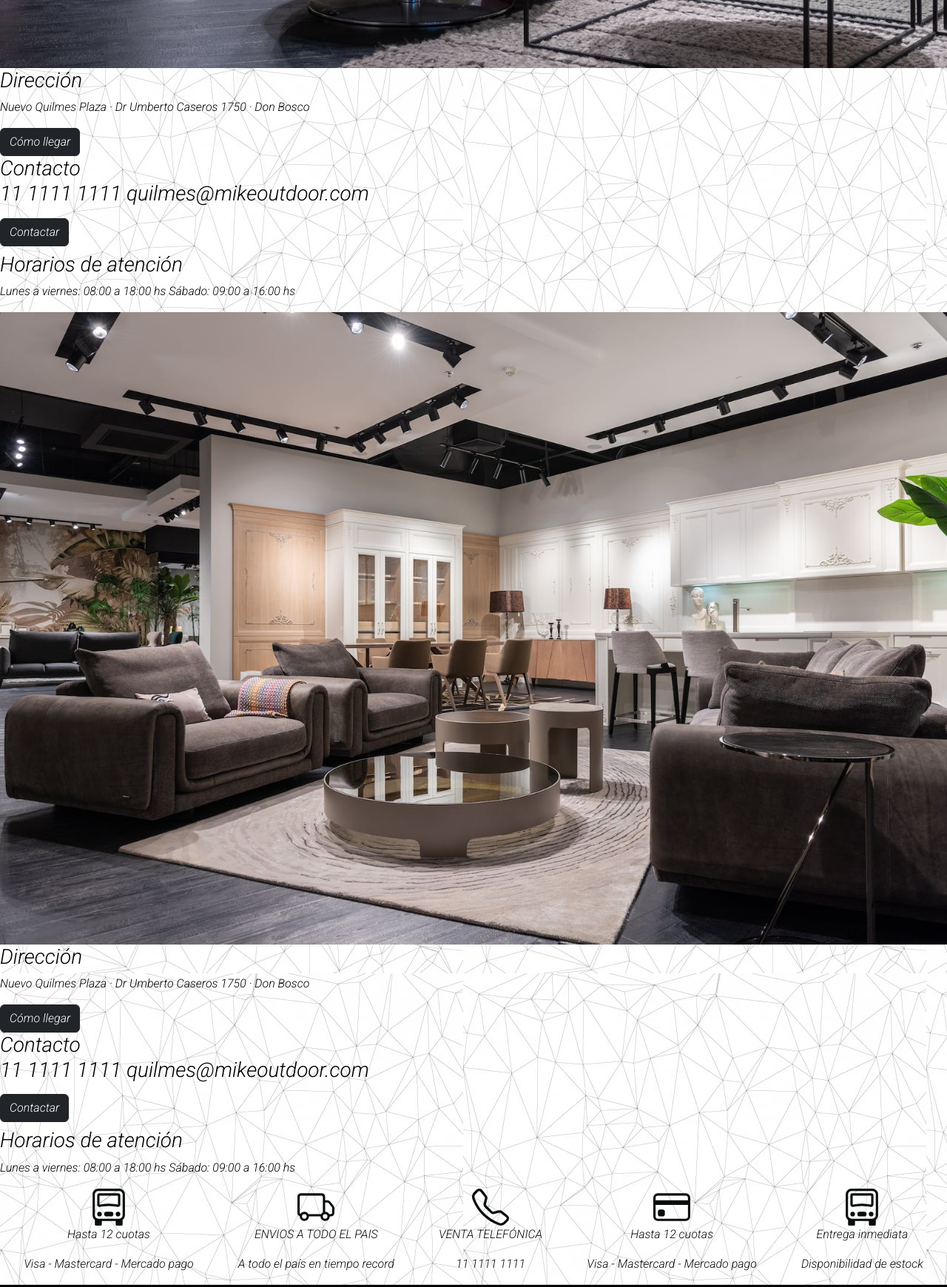
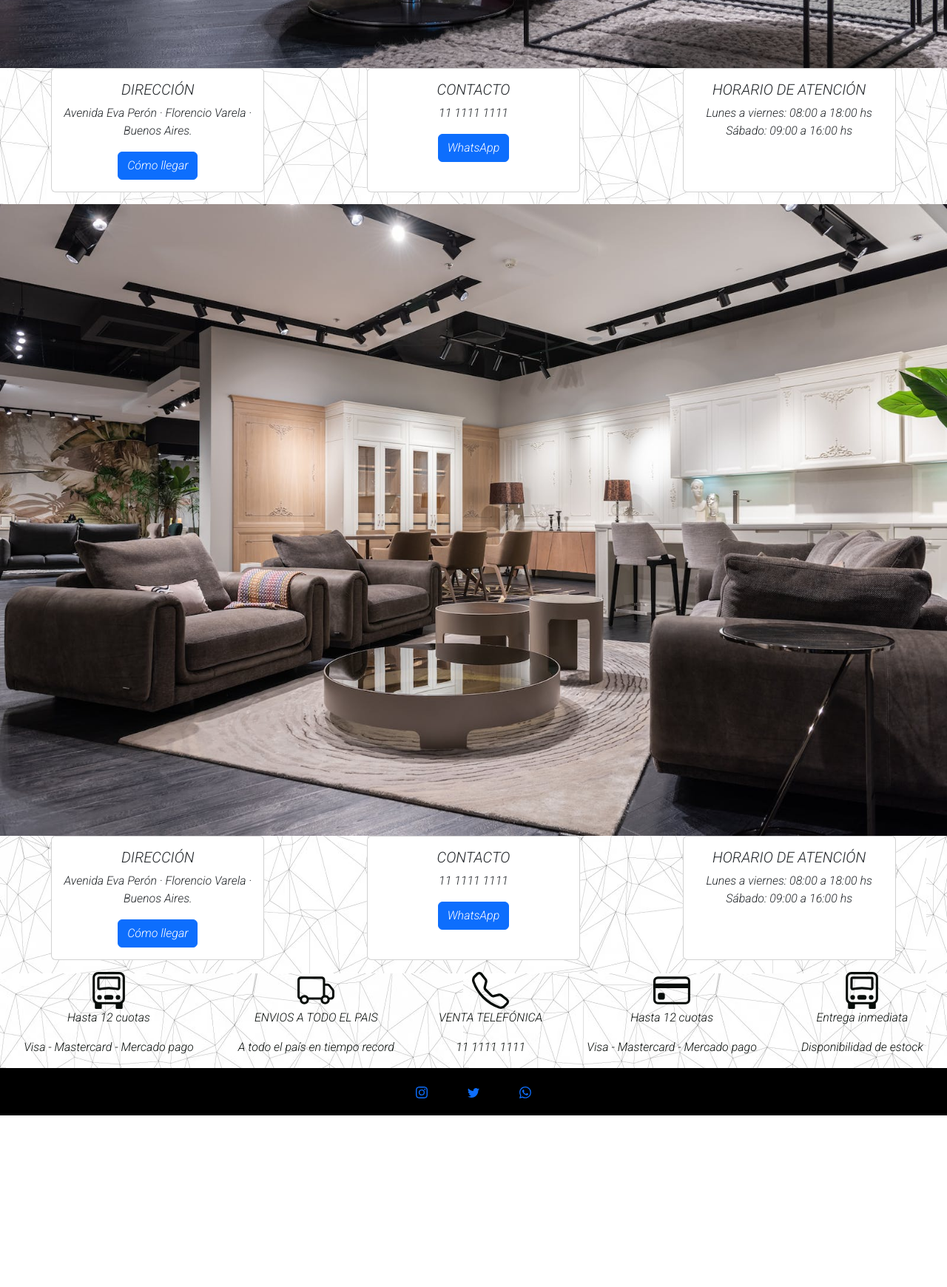
Before and after one commit to Emeacea/PreEntrega3MarraMacarena, a website: page paginas/nosotros.html in a window 1280 px wide. Shown: the part 2440-4180 px from the top of the page at 74% size. After the commit the page ends 3948 px from the top, so only its background shows below. Drawn offline with nearby package versions, Linux system fonts and the light colour scheme.

Commit message:
bichito4

```diff
--- a/paginas/nosotros.html
+++ b/paginas/nosotros.html
@@ -82,48 +82,53 @@
 <p class="textdescripcion">Bienvenido a MEBA, donde la historia y la pasión por la comodidad se unen para ofrecerte una experiencia única en cada uno de nuestros sillones. Permítenos ser parte de tu historia y transformar tus momentos de descanso en recuerdos inolvidables."</p>
 <H2 class="h1">Sucursales</H2>
 <img src="/imagenes/tienda1.jpeg" alt="tienda1">
-<h3>Dirección</h3>
-   <p>
-    Nuevo Quilmes Plaza · Dr Umberto Caseros 1750 · Don Bosco
-    </p>
-    <a href="http://www.isantalucia.edu.ar/">
-        <button type="button" class="btn btn-dark">Cómo llegar</button>
-    </a>
-    <h3>Contacto
-    <p>
-11 1111 1111
-quilmes@mikeoutdoor.com
-    </p>
-    <a href="https://web.whatsapp.com/">
-        <button type="button" class="btn btn-dark">Contactar</button>
-    </a>
-
-<h3>Horarios de atención</h3>
-<p>Lunes a viernes: 08:00 a 18:00 hs
-    Sábado: 09:00 a 16:00 hs
-</p>
+    <section class="d-flex justify-content-around">
+        <div class="card text-center mb-3" style="width: 18rem;">
+            <div class="card-body">
+              <h5 class="card-title">DIRECCIÓN</h5>
+              <p class="card-text">Avenida Eva Perón · Florencio Varela · Buenos Aires.</p>
+              <a href="#" class="btn btn-primary">Cómo llegar</a>
+            </div>
+          </div>
+          <div class="card text-center mb-3" style="width: 18rem;">
+            <div class="card-body">
+              <h5 class="card-title">CONTACTO</h5>
+              <p class="card-text">11 1111 1111</p>
+              <a href="#" class="btn btn-primary">WhatsApp</a>
+            </div>
+          </div>
+          <div class="card text-center mb-3" style="width: 18rem;">
+            <div class="card-body">
+              <h5 class="card-title">HORARIO DE ATENCIÓN</h5>
+              <p class="card-text">Lunes a viernes: 08:00 a 18:00 hs
+                Sábado: 09:00 a 16:00 hs</p>
+            </div>
+          </div>
+    </section>
 <img src="/imagenes/tienda2.jpeg" alt="tienda1">
-<h3>Dirección</h3>
-   <p>
-    Nuevo Quilmes Plaza · Dr Umberto Caseros 1750 · Don Bosco
-    </p>
-    <a href="http://www.isantalucia.edu.ar/">
-        <button type="button" class="btn btn-dark">Cómo llegar</button>
-    </a>
-    <h3>Contacto
-    <p>
-11 1111 1111
-quilmes@mikeoutdoor.com
-    </p>
-    <a href="https://web.whatsapp.com/">
-        <button type="button" class="btn btn-dark">Contactar</button>
-    </a>
-
-<h3>Horarios de atención</h3>
-<p>Lunes a viernes: 08:00 a 18:00 hs
-    Sábado: 09:00 a 16:00 hs
-</p>
-
+<section class="d-flex justify-content-around">
+    <div class="card text-center mb-3" style="width: 18rem;">
+        <div class="card-body">
+          <h5 class="card-title">DIRECCIÓN</h5>
+          <p class="card-text">Avenida Eva Perón · Florencio Varela · Buenos Aires.</p>
+          <a href="#" class="btn btn-primary">Cómo llegar</a>
+        </div>
+      </div>
+      <div class="card text-center mb-3" style="width: 18rem;">
+        <div class="card-body">
+          <h5 class="card-title">CONTACTO</h5>
+          <p class="card-text">11 1111 1111</p>
+          <a href="#" class="btn btn-primary">WhatsApp</a>
+        </div>
+      </div>
+      <div class="card text-center mb-3" style="width: 18rem;">
+        <div class="card-body">
+          <h5 class="card-title">HORARIO DE ATENCIÓN</h5>
+          <p class="card-text">Lunes a viernes: 08:00 a 18:00 hs
+            Sábado: 09:00 a 16:00 hs</p>
+        </div>
+      </div>
+</section>
 
 
             <!-- camionsito etc -->
--- a/scss/_sesion.scss
+++ b/scss/_sesion.scss
@@ -0,0 +1,9 @@
+.form-container {
+    max-width: 400px;
+  }
+
+  .form-container input {
+    width: 100%;
+    padding: 10px;
+    margin-bottom: 10px;
+  }
```
Also changed, not shown: paginas/contacto.html (+8 -10 lines), paginas/sesion.html (+47 -38 lines), css/newstyle.css, 1 other file.
